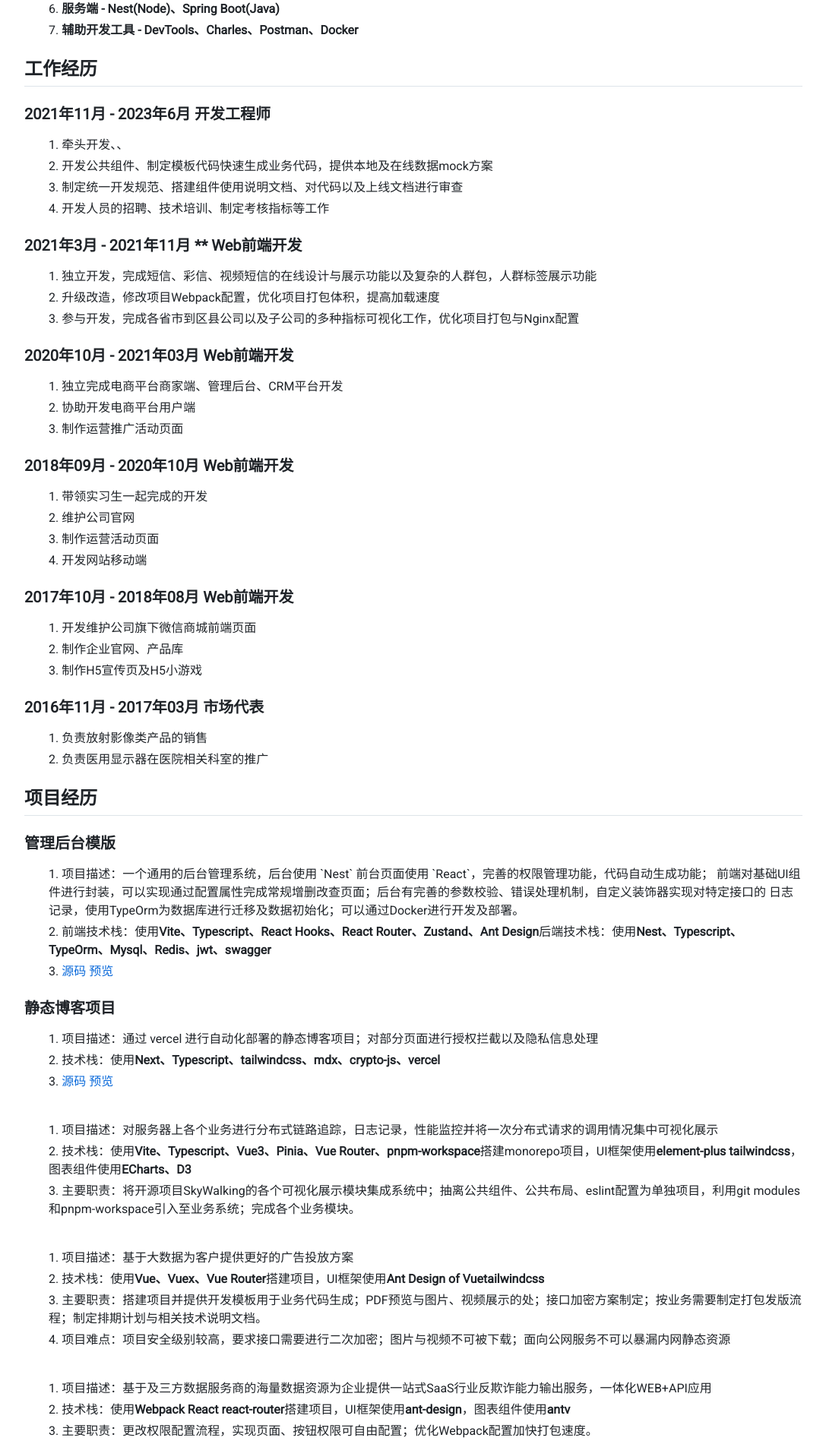
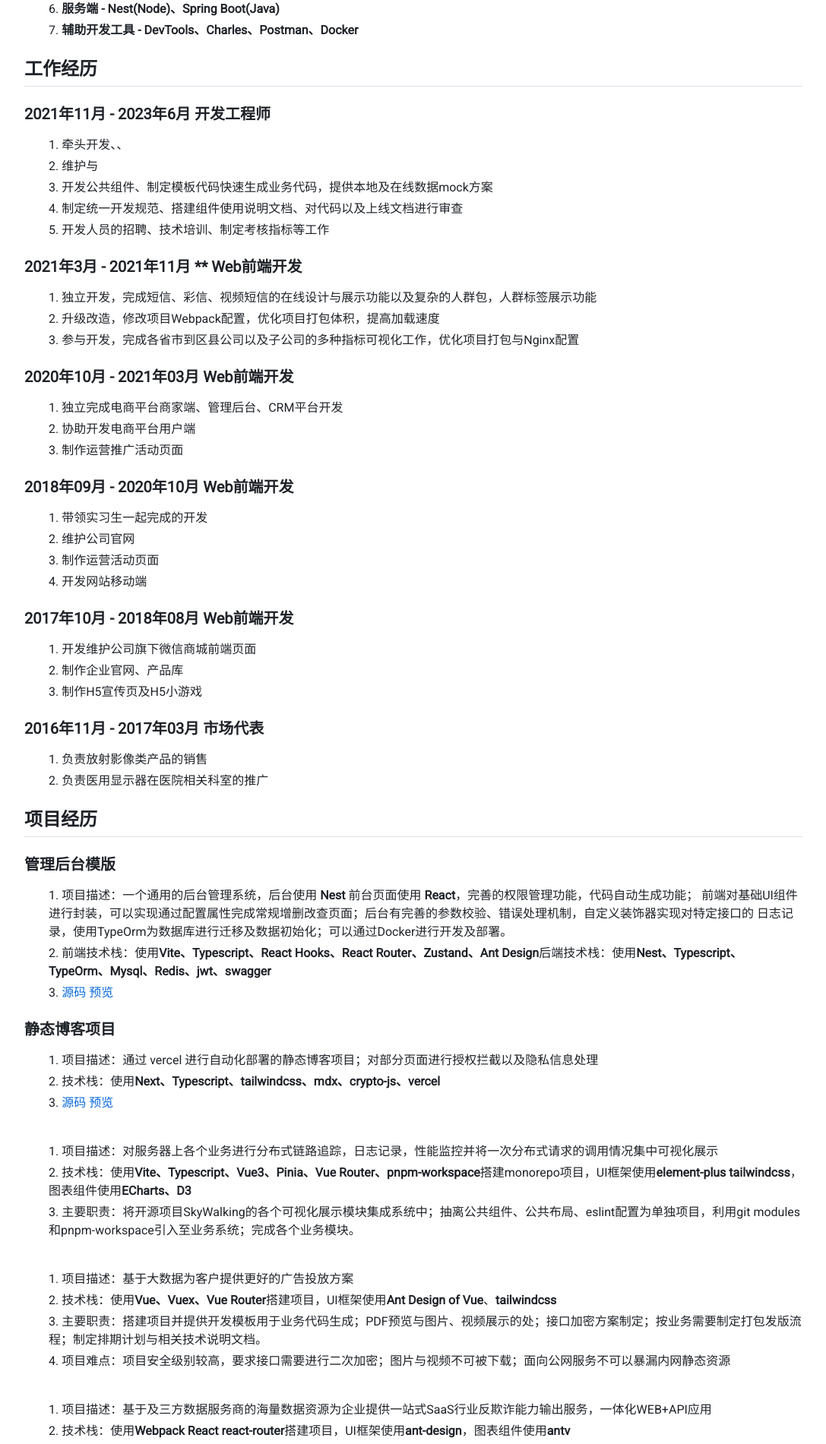
Before and after one commit to HaitaoWang555/wanghaitao.blog, a Next.js app: page /resume/fe in a window 1280 px wide. Shown: the part 587-2488 px from the top of the page at 76% size, without its empty margins (96-1183 px from the left). Built offline with nearby package versions, Linux system fonts and the light colour scheme.

Commit message:
docs: update

```diff
--- a/src/pages/posts/windows/test.mdx
+++ /dev/null
@@ -1 +0,0 @@
-## test
--- a/src/pages/resume/fe.tsx
+++ b/src/pages/resume/fe.tsx
@@ -73,6 +73,9 @@ function FeResume() {
         <li>
           牵头开发{decrypt(project[1])}、{decrypt(project[0])}、{decrypt(project[2])}
         </li>
+        <li>
+          维护{decrypt(project[4])}与{decrypt(project[3])}
+        </li>
         <li>开发公共组件、制定模板代码快速生成业务代码，提供本地及在线数据mock方案</li>
         <li>制定统一开发规范、搭建组件使用说明文档、对代码以及上线文档进行审查</li>
         <li>开发人员的招聘、技术培训、制定考核指标等工作</li>
@@ -128,7 +131,8 @@ function FeResume() {
       <h3>管理后台模版</h3>
       <ol>
         <li>
-          项目描述：一个通用的后台管理系统，后台使用 `Nest` 前台页面使用 `React`，完善的权限管理功能，代码自动生成功能；
+          项目描述：一个通用的后台管理系统，后台使用 <strong>Nest</strong> 前台页面使用 <strong>React</strong>
+          ，完善的权限管理功能，代码自动生成功能；
           前端对基础UI组件进行封装，可以实现通过配置属性完成常规增删改查页面；后台有完善的参数校验、错误处理机制，自定义装饰器实现对特定接口的
           日志记录，使用TypeOrm为数据库进行迁移及数据初始化；可以通过Docker进行开发及部署。
         </li>
@@ -158,7 +162,7 @@ function FeResume() {
             源码
           </a>
           {'  '}
-          <a href="https://wanghaitao-blog.vercel.app/" target="_blank">
+          <a href="https://blog.0522.store/" target="_blank">
             预览
           </a>
         </li>
@@ -184,7 +188,7 @@ function FeResume() {
       <ol>
         <li>项目描述：基于{decrypt(other[0])}大数据为客户提供更好的广告投放方案</li>
         <li>
-          技术栈：使用<strong>Vue、Vuex、Vue Router</strong>搭建项目，UI框架使用<strong>Ant Design of Vue</strong>
+          技术栈：使用<strong>Vue、Vuex、Vue Router</strong>搭建项目，UI框架使用<strong>Ant Design of Vue</strong>、
           <strong>tailwindcss</strong>
         </li>
         <li>
```
Also changed, not shown: src/assets/posts.json (+1 -1 lines), src/pages/posts/mysql/index.md (+1 -2 lines).
